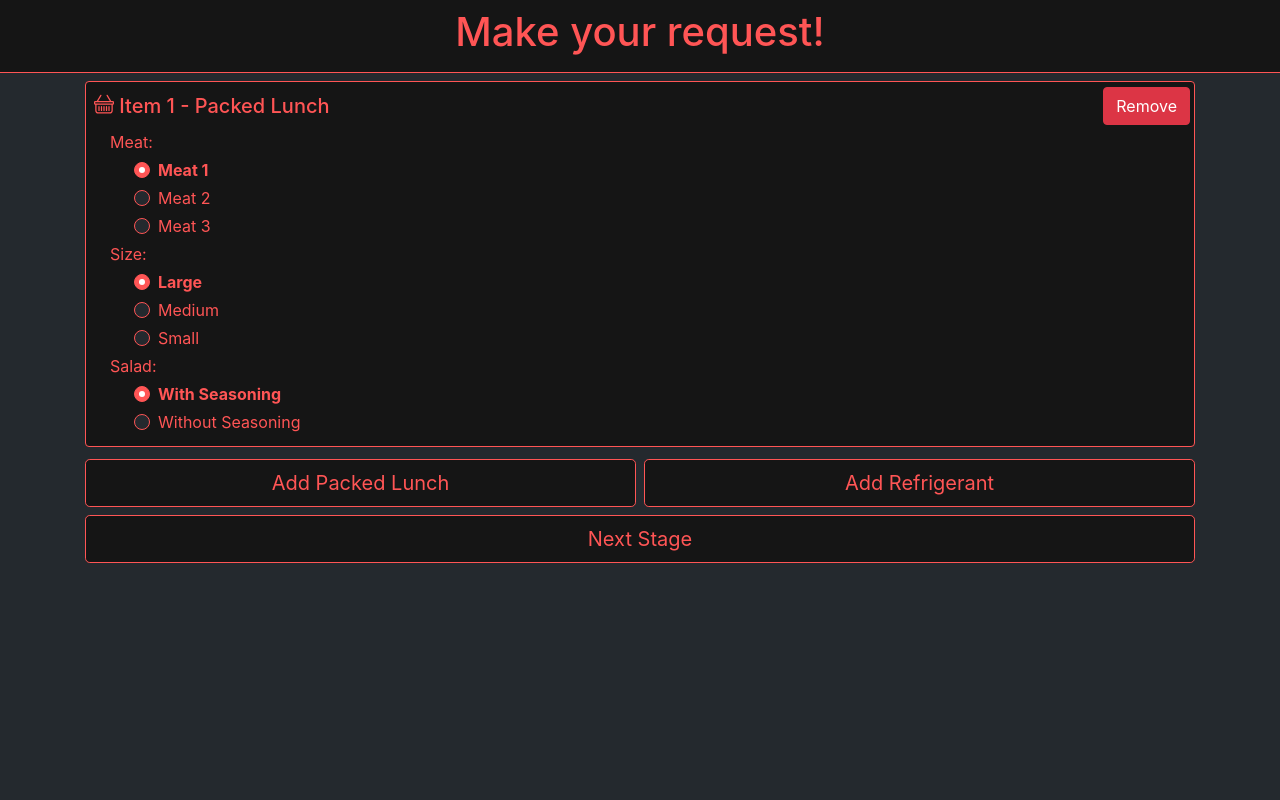
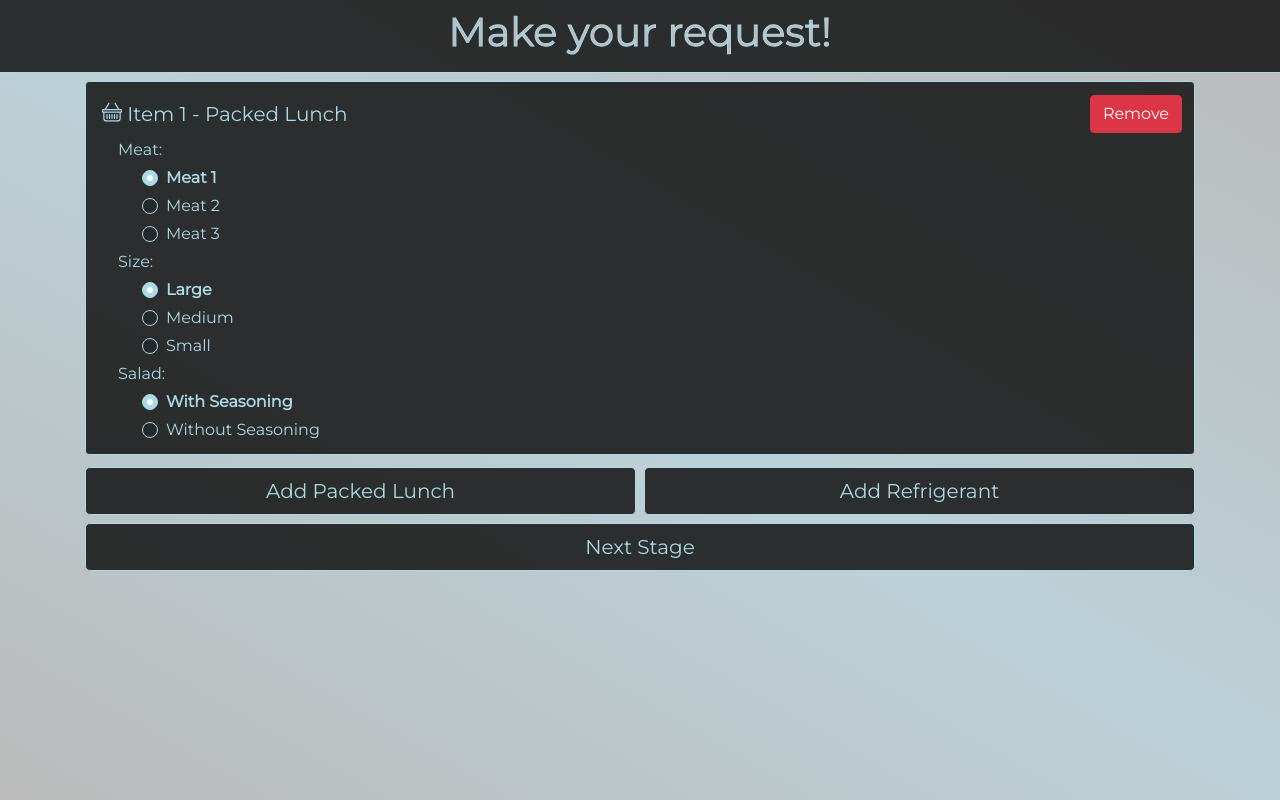
Before and after one commit to GustavoKlinfuss/Lunch-X__WebApp, a Vue app: page / in a window 1280 px wide. Built offline with nearby package versions, Linux system fonts and the light colour scheme; what vue-the-mask would draw is missing.

Commit message:
Styling and testing colors

```diff
--- a/src/app/OrderMaker.vue
+++ b/src/app/OrderMaker.vue
@@ -1,7 +1,9 @@
 <template>
-<main>
-  <header class="header sticky-top">
-    <h1>Make your request!</h1>
+<div class="main">
+  <header class="header">
+    <h1>
+      Make your request!
+    </h1>
   </header>
   <div class="container mt-2">
     <order-details
@@ -19,7 +21,7 @@
       v-on:modal-closed="closeModal()"
       v-on:order-finished="finishOrder()"/>
   </div>
-</main>
+</div>
 </template>
 
 <script>
@@ -85,21 +87,32 @@ export default {
 </script>
 
 <style>
-html, main {
-  background-color: #24292E;
-  font-family: -apple-system, BlinkMacSystemFont, 'Segoe UI', Roboto, Oxygen, Ubuntu, Cantarell, 'Open Sans', 'Helvetica Neue', sans-serif;
+@import url('https://fonts.googleapis.com/css?family=Montserrat');
+
+body {
+  height: 100vh;
+  display: flex;
+  flex-direction: column;
+}
+
+.main {
+  color: lightblue;
+  font-family: Montserrat;
   font-size: 1rem;
-  color: #ff5555;
+  flex-grow: 1;
+  background: repeating-linear-gradient(30deg, #bbbbbb, rgb(188, 209, 216), #bbbbbb) no-repeat;
 }
 
 .header {
-	background-color: #151515;
+	background-color: #151515dd;
   padding: 8px;
-  border-bottom: 1px solid #ff5555;
+  border-bottom: 1px solid lightblue;
   text-align: center;
+  color:#bbbbbb;
+  -webkit-text-stroke: 1px lightblue;
 }
 
-.back-button {
+.fw-60 {
   width: 60px;
 }
 </style>
--- a/src/app/finish-order-modal/FinishOrderModal.vue
+++ b/src/app/finish-order-modal/FinishOrderModal.vue
@@ -26,15 +26,13 @@
   <template v-slot:modal-footer>
     <div class="d-flex w-100">
       <b-button
-        class="back-button"
-        variant="outline-warning"
+        class="modal-button fw-60"
         v-on:click="closeModal()"
       >
         <b-icon icon="arrow-left"></b-icon>
       </b-button>
       <b-button
-        class="w-100 ml-2"
-        variant="outline-success"
+        class="modal-button w-100 ml-2"
         v-on:click="finishOrder()"
       >
         Confirm and finalize order!
@@ -69,15 +67,24 @@ export default {
 </script>
 
 <style>
-.modal-header {
-  border-bottom: 1px solid rgba(0, 0, 0, 0.1);;
+hr {
+  background-color: lightblue;
 }
+
+.modal-button {
+  background-color: transparent !important;
+  border-color: lightblue !important;
+  color: lightblue !important;
+}
+
+.modal-button:hover {
+  background-color: lightblue !important;
+  color: white !important;
+}
+
 .modal-content {
   background-color: #24292E !important;
-  border: 1px solid #ff5555;
-  color:  #ff5555;
-}
-.modal-footer {
-  border-top: 1px solid rgba(0, 0, 0, 0.1);;
+  border: 1px solid lightblue !important;
+  color: lightblue;
 }
 </style>
--- a/src/app/user-details/UserDetails.vue
+++ b/src/app/user-details/UserDetails.vue
@@ -36,7 +36,7 @@
     </div>
     <div class="d-flex">
       <base-button
-        class="back-button"
+        class="fw-60"
         icon="arrow-left"
         v-on:click="toPreviousStage()"/>
       <base-button
@@ -87,7 +87,7 @@ export default {
 
 <style scoped>
 .card {
-  background-color:#151515;
-  border: 1px solid #ff5555;
+  background-color: #151515dd;
+  border: 1px solid lightblue;
 }
 </style>
--- a/src/components/BaseButton.vue
+++ b/src/components/BaseButton.vue
@@ -27,8 +27,19 @@ export default {
 
 <style scoped>
 .gt-btn {
-  background-color: #151515;
-  border: solid 1px  #ff5555;
-  color: #ff5555;
+  background-color:#151515dd;
+  border: solid 1px lightblue;
+  color: inherit;
+}
+
+.gt-btn:hover {
+  background-color:lightblue;
+}
+
+.gt-btn:focus {
+  box-shadow: inherit;
+  border: solid 1px lightblue;
+  background-color: #151515bb;
+  color:inherit;
 }
 </style>
--- a/src/components/BaseCard.vue
+++ b/src/components/BaseCard.vue
@@ -41,7 +41,8 @@ export default {
 
 <style scoped>
 .card {
-  background-color: #151515;
-  border: 1px solid #ff5555;
+  background-color: #151515dd;
+  border: 1px solid lightblue;
+  padding: 8px;
 }
 </style>
--- a/src/components/BaseInput.vue
+++ b/src/components/BaseInput.vue
@@ -34,10 +34,8 @@ export default {
 <style scoped>
 .form-control {
   background-color: #24292E;
-  color: #ff5555;
 }
 input:focus {
   background-color:#aa333300;
-  color: white;
 }
 </style>
--- a/src/components/BaseRadio.vue
+++ b/src/components/BaseRadio.vue
@@ -52,13 +52,13 @@ export default {
 
 <style>
 .custom-control-input:checked ~ .custom-control-label::before {
-  background-color:#ff5555 !important;
-  border-color: #ff5555 !important;
+  background-color:lightblue !important;
+  border-color: lightblue !important;
 }
 
 .custom-control-label::before {
   background-color: #24292E !important;
-  border-color: #ff5555 !important;
+  border-color: lightblue !important;
 }
 
 .radio-li {
--- a/src/styles/_variables.scss
+++ /dev/null
@@ -1,2 +0,0 @@
-$primary: #ff5555;
-$secondary: #24292E;
```
